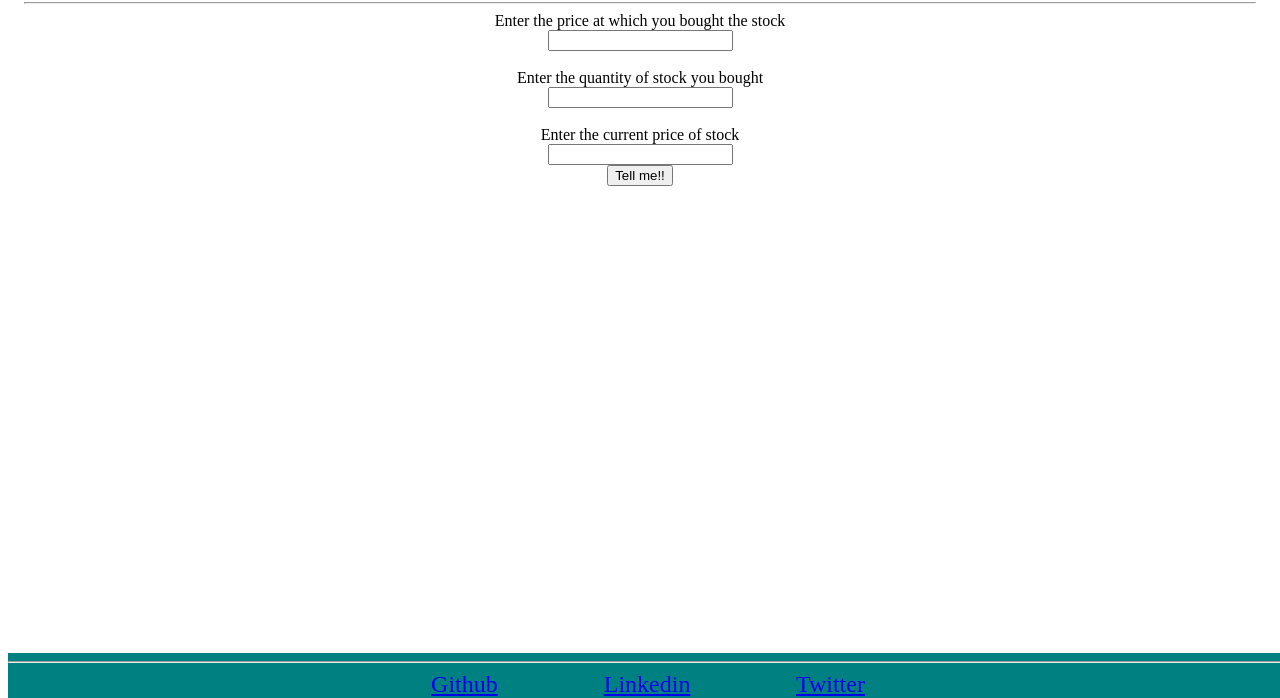
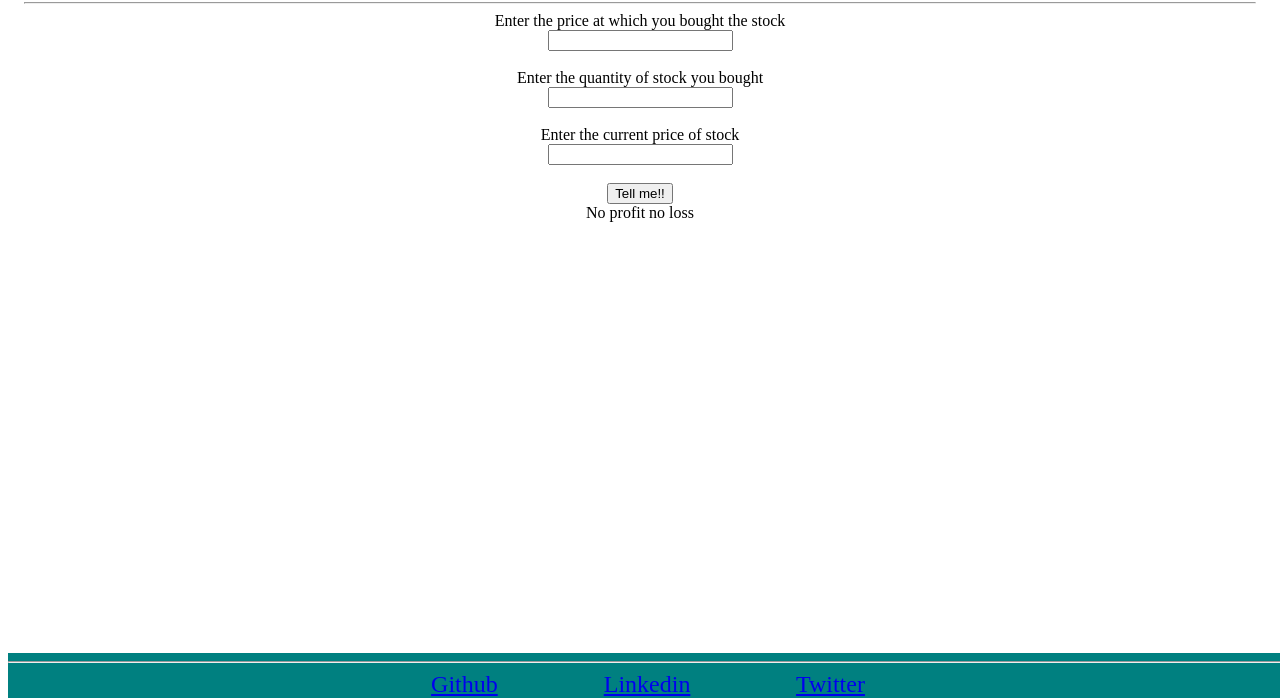
Before and after one commit to ignoreandfly/stock-checker, a plain HTML site: page index.html in a window 1280 px wide. Both pictures are taken after a click on the button "Tell me!!". Shown: the part 102-800 px from the top of the page. Drawn offline with Linux system fonts and the light colour scheme.

Commit message:
fixed app not showing result

```diff
--- a/app.js
+++ b/app.js
@@ -7,7 +7,7 @@ function clickHandler(){
 var ip = initialprice.value ;
 var quantity = initialquantity.value ;
 var curr = currentprice.value;
-if (ip <0 || quantity<o || curr<0){
+if (ip <0 || quantity<0 || curr<0){
     outputbox.innerText="Please enter valid values"}
     else {
 
```
Also changed, not shown: index.html (+1 -0 lines).
